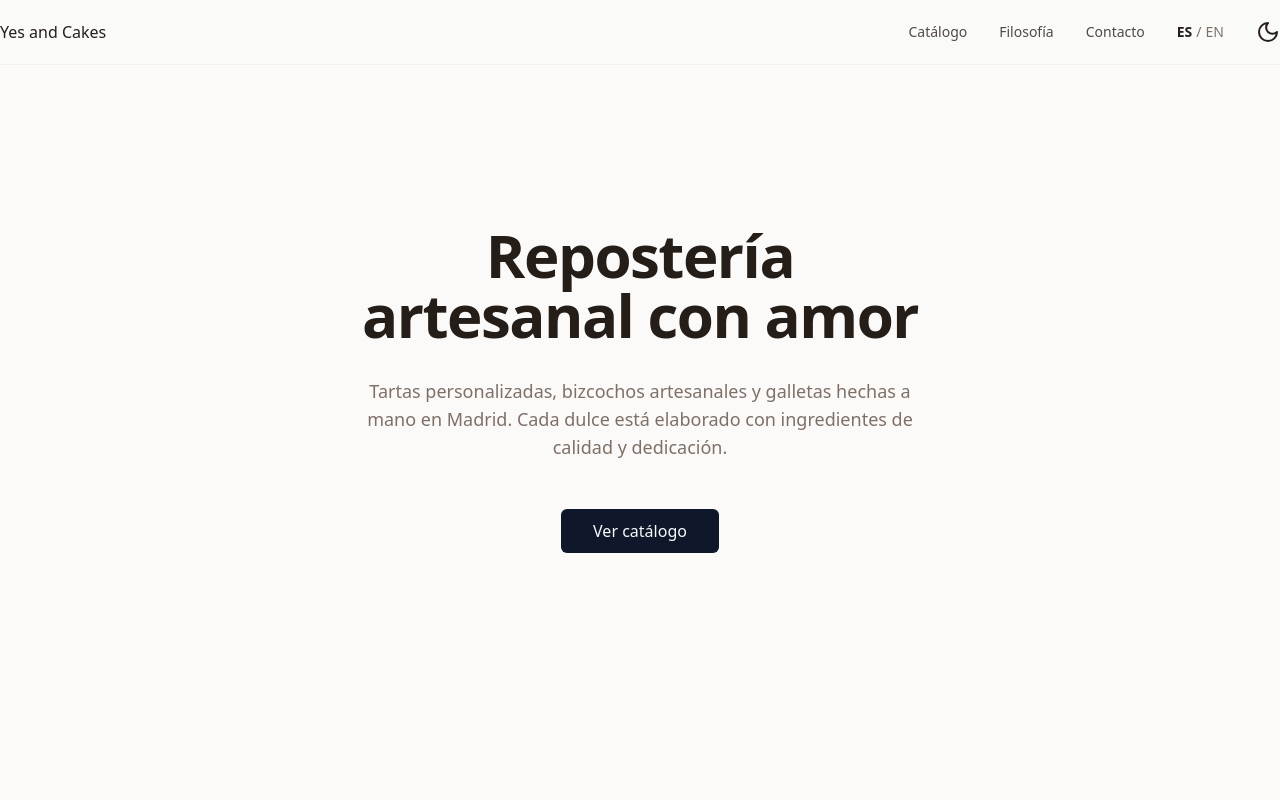
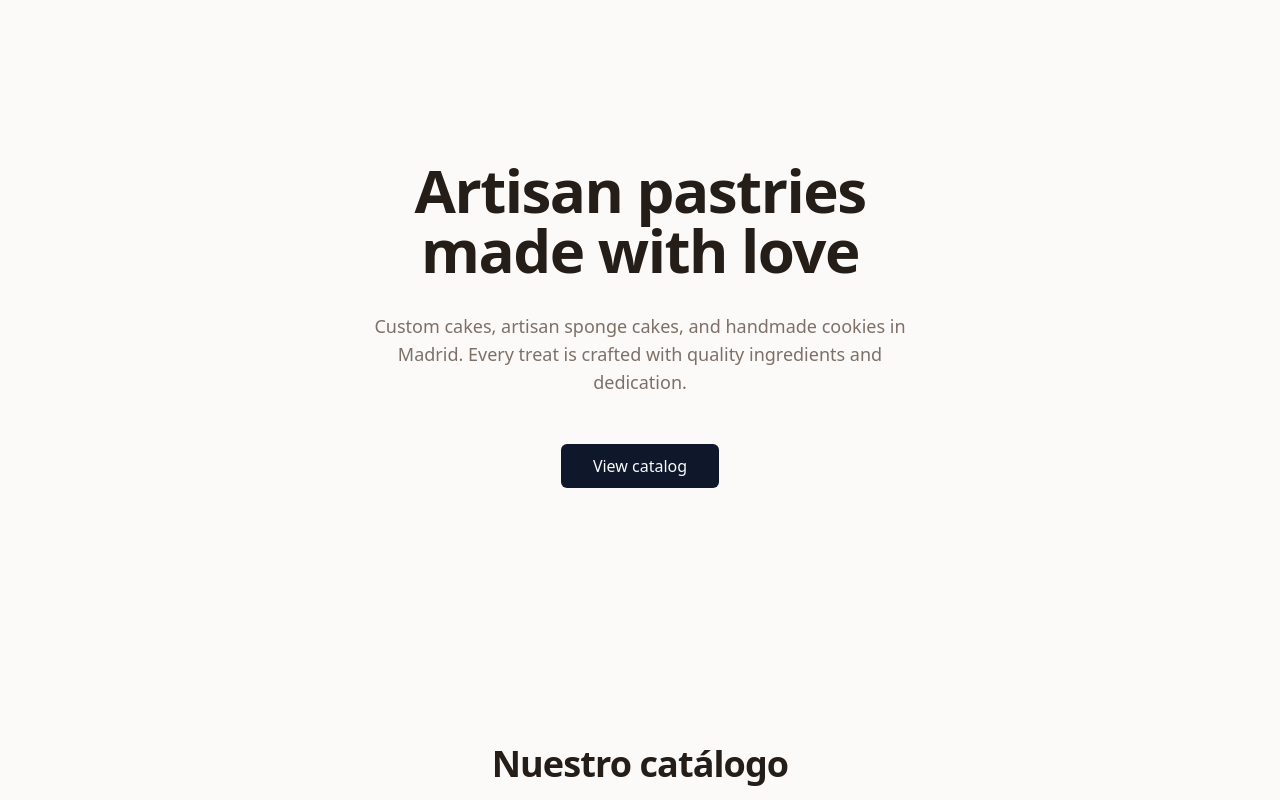
Before and after one commit to Wixflor/yes-and-cakes, a Next.js app: page / in a window 1280 px wide. Shown: the top 800 px of the page. Built offline with nearby package versions, Linux system fonts and the light colour scheme.

Commit message:
Fix Image fill wrappers for Vercel

```diff
--- a/app/en/page.tsx
+++ b/app/en/page.tsx
@@ -32,14 +32,10 @@ export const metadata: Metadata = {
 
 export default function HomePageEN() {
   return (
-    <div className="min-h-screen">
-       <>
-    {/*  <Header lang="en" />
+    <main className="min-h-screen overflow-x-hidden">
+      {/* <Header lang="en" /> */}
       <Hero lang="en" />
-      {/* same sections */}
-      </>
-      {/*  <Header lang="en" />
-      <Hero lang="en" /> */}
+
 
       {/* Catalog Section */}
 
@@ -61,6 +57,6 @@ export default function HomePageEN() {
       {/* Footer */}
       <Footer text={`© ${new Date().getFullYear()} Yes and Cakes. Madrid, Spain.`} />
 
-    </div>
+    </main>
   )
 }
--- a/app/layout.tsx
+++ b/app/layout.tsx
@@ -22,16 +22,16 @@ export default function RootLayout({
 }) {
   return (
    <html lang="es" suppressHydrationWarning>
-      <body className="w-full overflow-x-hidden">
+      <body className="min-h-screen overflow-x-hidden antialiased">
         <ThemeProvider
           attribute="class"
           defaultTheme="system"
           enableSystem
           disableTransitionOnChange
         >
-           <main className="w-full overflow-x-hidden">
+
             {children}
-           </main>
+
         </ThemeProvider>
       </body>
     </html>
--- a/app/page.tsx
+++ b/app/page.tsx
@@ -36,13 +36,11 @@ export const metadata: Metadata = {
 
 export default function HomePage() {
   return (
-       <div className="min-h-screen">
 
-        <>
-        <Header lang="es" />
-        <Hero lang="es" />
-        {/* other shared sections */}
-        </>
+    <main className="min-h-screen overflow-x-hidden">
+      {/* <Header lang="en" /> */}
+      <Hero lang="en" />
+
 
         {/* Catalog Section */}
 
@@ -65,6 +63,6 @@ export default function HomePage() {
       {/* Footer */}
     <Footer text={`© ${new Date().getFullYear()} Yes and Cakes. Madrid, España.`} />
 
-  </div>
+  </main>
   )
 }
```
